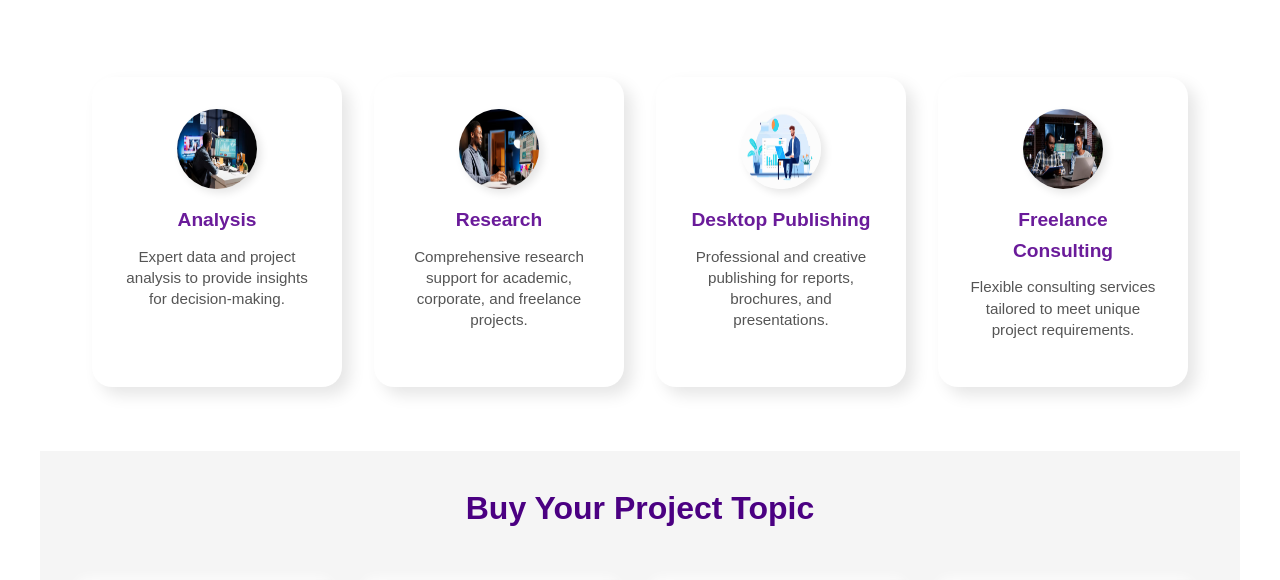
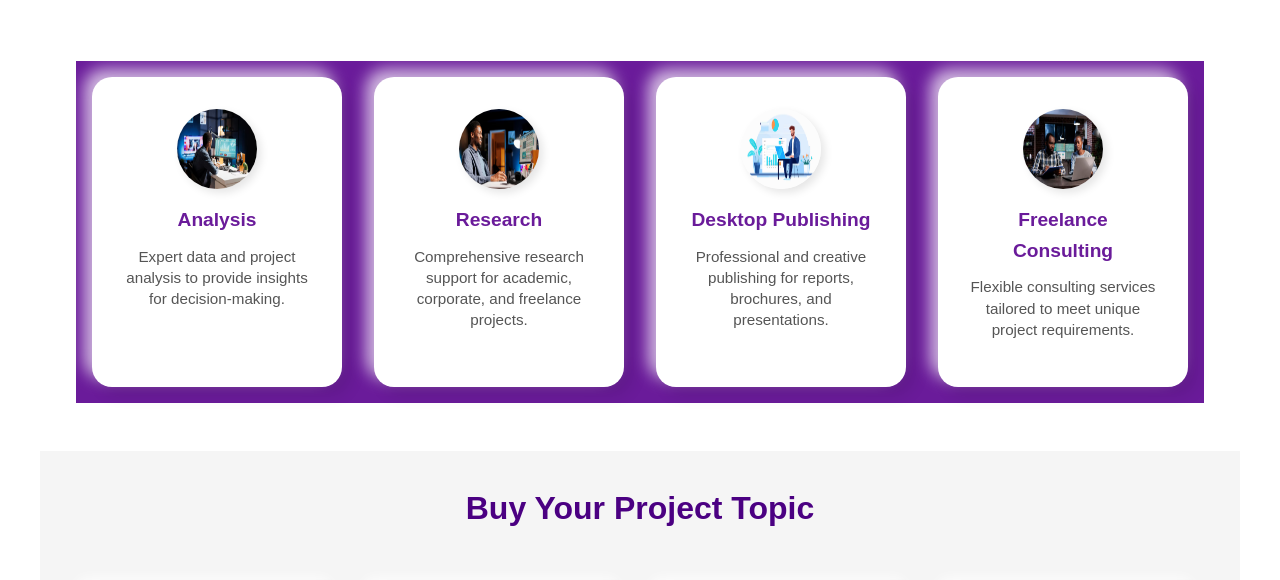
Before and after one commit to Charlene-Ozioma/Irokoh-Analysts, a plain HTML site: page index.html in a window 1280 px wide. Shown: the part 695-1275 px from the top of the page. Drawn offline with Linux system fonts and the light colour scheme.

Commit message:
Update irokoh.css

```diff
--- a/irokoh.css
+++ b/irokoh.css
@@ -187,6 +187,7 @@ p {
   gap: 2em;
   margin-top: 2em;
   padding: 1em;
+  background-color: var(--purple);
 }
 
 .service-card {
```
